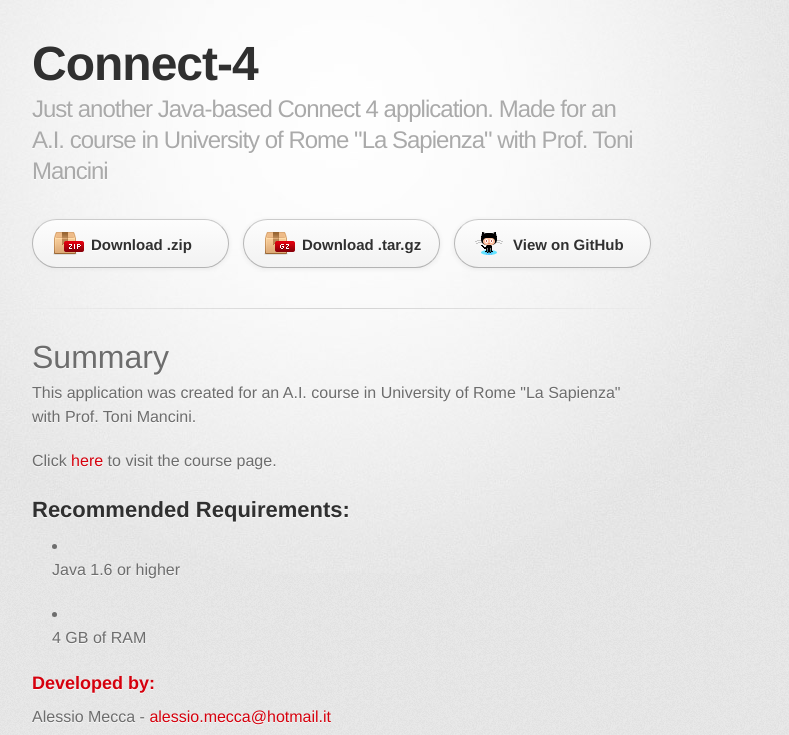
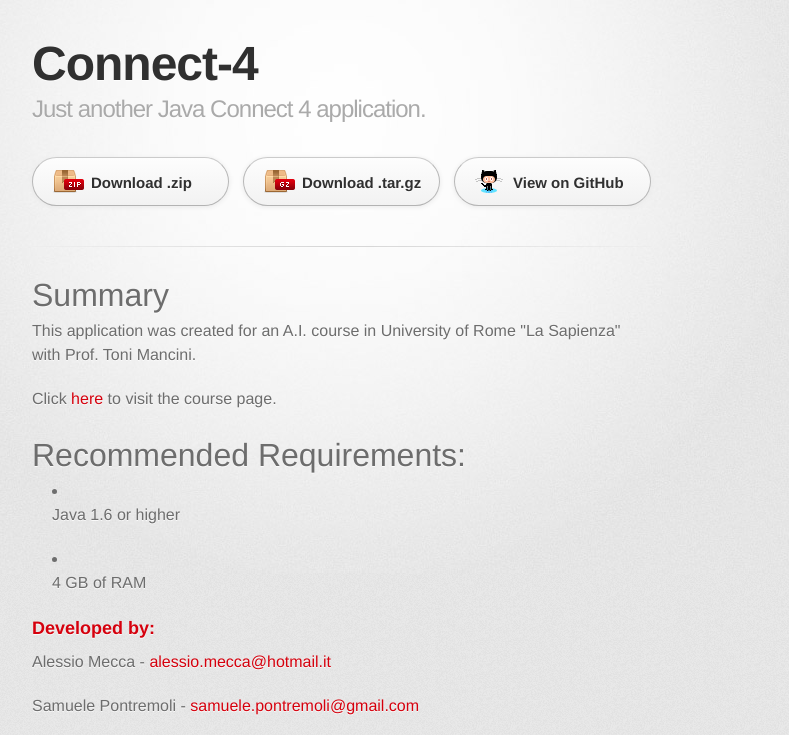
Before and after one commit to sampontremoli/Connect-4, a plain HTML site: page index.html in a window 1280 px wide. Shown: the top 735 px of the page, without its empty margins (298-1087 px from the left). Drawn offline with Linux system fonts and the light colour scheme; a web font is replaced by a local one.

Commit message:
Create gh-pages branch via GitHub

```diff
--- a/index.html
+++ b/index.html
@@ -19,7 +19,7 @@
 
         <header>
           <h1>Connect-4</h1>
-          <h2>Just another Java-based Connect 4 application. Made for an A.I. course in University of Rome &quot;La Sapienza&quot; with Prof. Toni Mancini</h2>
+          <h2>Just another Java Connect 4 application.</h2>
         </header>
 
         <section id="downloads" class="clearfix">
@@ -38,8 +38,8 @@
 
 <p>Click <a href="http://tmancini.di.uniroma1.it/index.php?page=teaching.ia">here</a> to visit the course page.</p>
 
-<h2>
-<a name="recommended-requirements" class="anchor" href="#recommended-requirements"><span class="octicon octicon-link"></span></a>Recommended Requirements:</h2>
+<h1>
+<a name="recommended-requirements" class="anchor" href="#recommended-requirements"><span class="octicon octicon-link"></span></a>Recommended Requirements:</h1>
 
 <ul>
 <li><p>Java 1.6 or higher</p></li>
--- a/params.json
+++ b/params.json
@@ -1 +1 @@
-{"name":"Connect-4","tagline":"Just another Java-based Connect 4 application. Made for an A.I. course in University of Rome \"La Sapienza\" with Prof. Toni Mancini","body":"#Summary#\r\n\r\n<p>This application was created for an A.I. course in University of Rome \"La Sapienza\" with Prof. Toni Mancini.</p>\r\n\r\nClick [here](http://tmancini.di.uniroma1.it/index.php?page=teaching.ia) to visit the course page.\r\n\r\n##Recommended Requirements:##\r\n\r\n- Java 1.6 or higher\r\n\r\n- 4 GB of RAM\r\n\r\n###Developed by:###\r\n\r\nAlessio Mecca - alessio.mecca@hotmail.it\r\n\r\nSamuele Pontremoli - samuele.pontremoli@gmail.com\r\n\r\nMarianna Proganò - marianna.p91@live.com\r\n[![githalytics.com alpha](https://cruel-carlota.pagodabox.com/a4ccd1285eabfe3a60f2fda0bbae6df5 \"githalytics.com\")](http://githalytics.com/sam-0101/Connect-4)\r\n","google":"44621240","note":"Don't delete this file! It's used internally to help with page regeneration."}
+{"name":"Connect-4","tagline":"Just another Java Connect 4 application.","body":"#Summary#\r\n\r\n<p>This application was created for an A.I. course in University of Rome \"La Sapienza\" with Prof. Toni Mancini.</p>\r\n\r\nClick [here](http://tmancini.di.uniroma1.it/index.php?page=teaching.ia) to visit the course page.\r\n\r\n#Recommended Requirements:#\r\n\r\n- Java 1.6 or higher\r\n\r\n- 4 GB of RAM\r\n\r\n###Developed by:###\r\n\r\nAlessio Mecca - alessio.mecca@hotmail.it\r\n\r\nSamuele Pontremoli - samuele.pontremoli@gmail.com\r\n\r\nMarianna Proganò - marianna.p91@live.com\r\n[![githalytics.com alpha](https://cruel-carlota.pagodabox.com/a4ccd1285eabfe3a60f2fda0bbae6df5 \"githalytics.com\")](http://githalytics.com/sam-0101/Connect-4)\r\n","google":"44621240","note":"Don't delete this file! It's used internally to help with page regeneration."}
```
